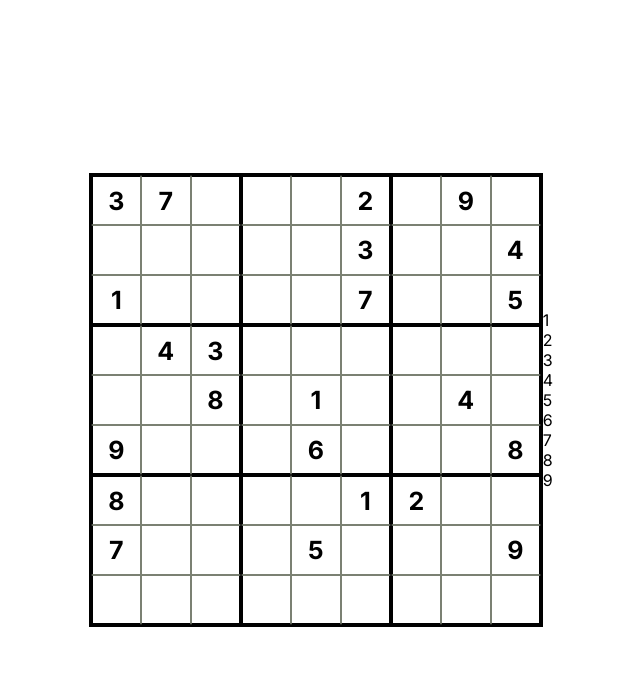
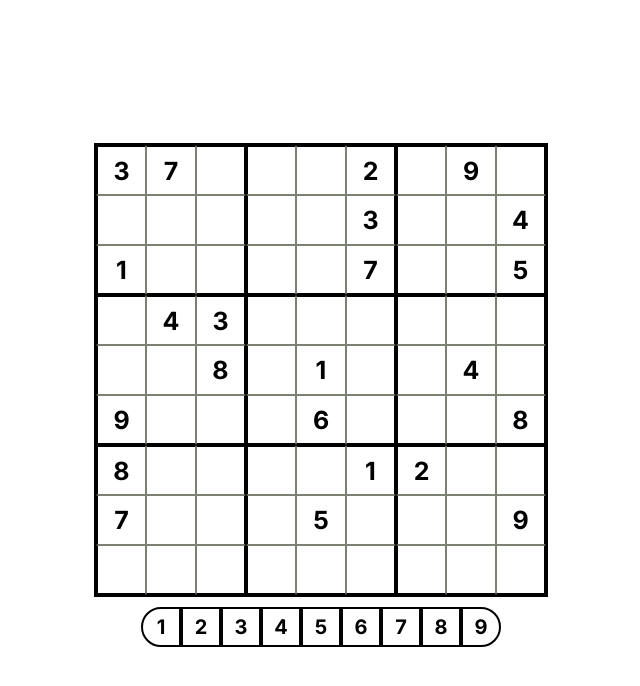
Before and after one commit to ShaheenJawadi/SudokuSolver, a Next.js app: page / in a window 1280 px wide. Shown: the top 686 px of the page, without its empty margins (319-959 px from the left). Built offline with nearby package versions, Linux system fonts and the light colour scheme.

Commit message:
Styling NumberSelector component

```diff
--- a/app/globals.css
+++ b/app/globals.css
@@ -31,6 +31,7 @@ a {
   height: 100vh;
   align-items: center;
   justify-content: center;
+  flex-direction: column;
 }
 
 
@@ -77,3 +78,35 @@ a {
 .cell:nth-child(n+55):nth-child(-n+63) {
   border-top: var(--board-border);
 }
+
+
+
+.numSelector{
+  display: flex;
+  margin: 10px 0;
+}
+
+.numSelector .singleNum{
+  padding: 10px;
+  font-size: 20px;
+  font-weight: 700;
+  border: 2px solid #000;
+  height: 40px;
+  width: 40px;
+  display: flex;
+  align-items: center;
+  justify-content: center;
+  cursor: pointer;
+
+}
+.numSelector .singleNum:hover{
+  background: #b7a95191;
+}
+
+.numSelector .singleNum:nth-child(1){
+  border-radius: 50px 0  0 50px;
+}
+
+.numSelector .singleNum:last-child {
+  border-radius: 0px 50px 50px 0px;
+}
```
